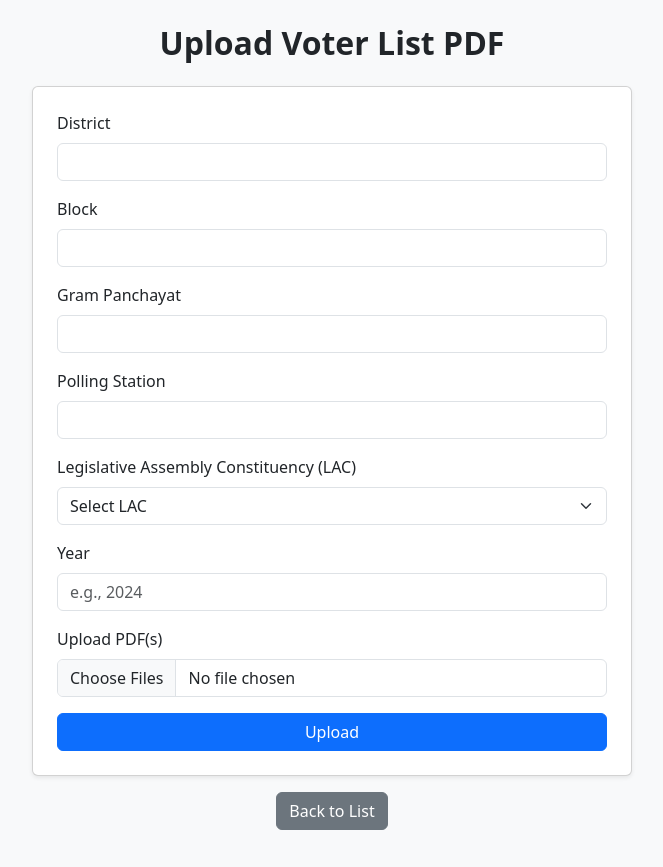
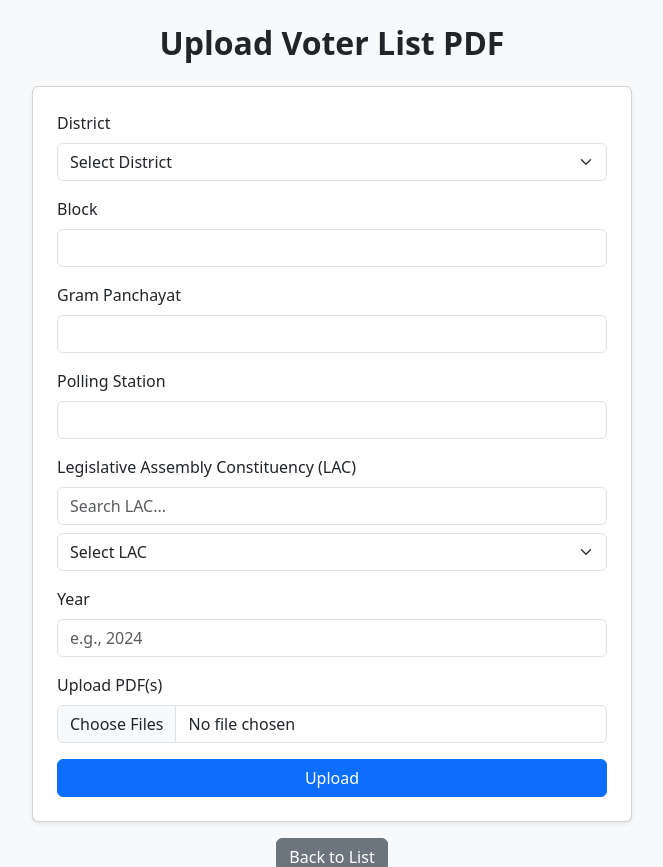
Before and after one commit to Bijush/Voterlist, a Flask app: page /upload in a window 1280 px wide. Shown: the top 867 px of the page, without its empty margins (308-971 px from the left). Before the commit the page ends 830 px from the top, so only its background shows below. Run offline with Flask 3, Linux system fonts and the light colour scheme; parts of the project's set-up code (start-up, migrations or seed data) failed here and were passed over; some libraries are stand-ins or nearby versions.

Commit message:
Update upload_voterlist.html

```diff
--- a/templates/upload_voterlist.html
+++ b/templates/upload_voterlist.html
@@ -4,12 +4,16 @@
   <meta charset="utf-8">
   <title>Upload Voter List</title>
   <meta name="viewport" content="width=device-width, initial-scale=1">
+
   <link href="https://cdn.jsdelivr.net/npm/bootstrap@5.3.2/dist/css/bootstrap.min.css" rel="stylesheet">
 
   <style>
     .form-section {
       max-width: 600px;
       margin: auto;
+    }
+    .search-box {
+      margin-bottom: 8px;
     }
   </style>
 </head>
@@ -24,7 +28,12 @@
       <!-- District -->
       <div class="mb-3">
         <label class="form-label">District</label>
-        <input type="text" class="form-control" name="district" required>
+        <select class="form-select" name="district" id="district" required>
+          <option value="" disabled selected>Select District</option>
+          <option value="Cachar">Cachar</option>
+          <option value="Karimganj">Karimganj</option>
+          <option value="Hailakandi">Hailakandi</option>
+        </select>
       </div>
 
       <!-- Block -->
@@ -45,27 +54,15 @@
         <input type="text" class="form-control" name="polling_station" required>
       </div>
 
-      <!-- LAC (Dropdown with grouping) -->
+      <!-- LAC -->
       <div class="mb-3">
         <label class="form-label">Legislative Assembly Constituency (LAC)</label>
-        <select name="lac_no" class="form-select" required>
+
+        <!-- Search box -->
+        <input type="text" id="lacSearch" class="form-control search-box" placeholder="Search LAC...">
+
+        <select name="lac_no" id="lac_no" class="form-select" required>
           <option value="" disabled selected>Select LAC</option>
-
-          <optgroup label="Cachar">
-            <option value="42-Udharbond">42 – Udharbond</option>
-            <option value="117-Borkhola">117 – Borkhola</option>
-          </optgroup>
-
-          <optgroup label="Karimganj">
-            <option value="3-Ratabari">3 – Ratabari</option>
-            <option value="4-Patharkandi">4 – Patharkandi</option>
-          </optgroup>
-
-          <optgroup label="Hailakandi">
-            <option value="6-Hailakandi">6 – Hailakandi</option>
-            <option value="7-Katlicherra">7 – Katlicherra</option>
-          </optgroup>
-
         </select>
       </div>
 
@@ -75,13 +72,6 @@
         <input type="number" class="form-control" name="year" placeholder="e.g., 2024" required>
       </div>
 
-      <!-- Uploader -->
-      <!--
-      <div class="mb-3">
-        <label class="form-label">Uploader Name (optional)</label>
-        <input type="text" class="form-control" name="uploader" placeholder="Your name">
-      </div>
--->
       <!-- PDF Upload -->
       <div class="mb-3">
         <label class="form-label">Upload PDF(s)</label>
@@ -95,5 +85,60 @@
       <a href="{{ url_for('index') }}" class="btn btn-secondary">Back to List</a>
     </div>
   </div>
+
+  <!-- JS for auto linking District → LAC + Search -->
+  <script>
+    const lacData = {
+      "Cachar": [
+        "42-Udharbond",
+        "117-Borkhola"
+      ],
+      "Karimganj": [
+        "3-Ratabari",
+        "4-Patharkandi"
+      ],
+      "Hailakandi": [
+        "6-Hailakandi",
+        "7-Katlicherra"
+      ]
+    };
+
+    const districtSelect = document.getElementById("district");
+    const lacSelect = document.getElementById("lac_no");
+    const lacSearch = document.getElementById("lacSearch");
+
+    // Load LAC based on district
+    districtSelect.addEventListener("change", function () {
+      updateLAC(this.value);
+    });
+
+    function updateLAC(district) {
+      lacSelect.innerHTML = '<option value="" disabled selected>Select LAC</option>';
+
+      if (!district || !lacData[district]) return;
+
+      lacData[district].forEach(lac => {
+        const opt = document.createElement("option");
+        opt.value = lac;
+        opt.textContent = lac;
+        lacSelect.appendChild(opt);
+      });
+    }
+
+    // Search filter
+    lacSearch.addEventListener("keyup", function () {
+      const filter = lacSearch.value.toLowerCase();
+      const options = lacSelect.querySelectorAll("option");
+
+      options.forEach(opt => {
+        if (opt.value.toLowerCase().includes(filter)) {
+          opt.style.display = "";
+        } else {
+          opt.style.display = "none";
+        }
+      });
+    });
+  </script>
+
 </body>
 </html>
```
